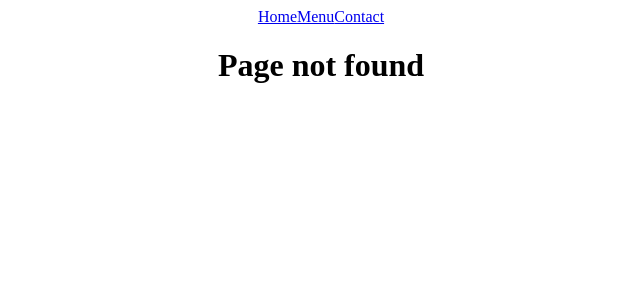
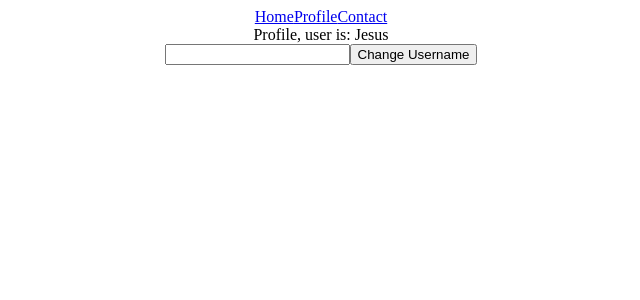
Before and after one commit to Jesus6366/react-pedroTech-course, a React (Create React App) app: page /profile in a window 1280 px wide. Before the commit this address had no page. Shown: the top 300 px of the page, without its empty margins (319-959 px from the left). Built offline with nearby package versions, Linux system fonts and the light colour scheme.

Commit message:
State Management, useContext Hook

```diff
--- a/src/App.js
+++ b/src/App.js
@@ -1,4 +1,4 @@
-import { useState, useEffect } from "react";
+import { useState, useEffect, createContext } from "react";
 import { BrowserRouter as Router, Routes, Route, Link } from "react-router-dom";
 
 import "./App.css";
@@ -6,19 +6,26 @@
 import Menu from "./pages/Menu";
 import Contact from "./pages/Contact";
 import NavBar from "./pages/NavBar";
+import Profile from "./pages/Profile";
+
+export const AppContext = createContext();
 
 function App() {
+  const [username, setUsername] = useState("Jesus");
+
   return (
     <div className="App">
+      <AppContext.Provider value={{ username, setUsername }}>
         <Router>
           <NavBar />
           <Routes>
             <Route path="/" element={<Home />} />
-          <Route path="/menu" element={<Menu />} />
+            <Route path="/profile" element={<Profile />} />
             <Route path="/contact" element={<Contact />} />
             <Route path="*" element={<h1>Page not found</h1>} />
           </Routes>
         </Router>
+      </AppContext.Provider>
     </div>
   );
 }
--- /dev/null
+++ b/src/components/ChangeProfile.jsx
@@ -0,0 +1,18 @@
+import { useState } from "react";
+import { useContext } from "react";
+import { AppContext } from "../App";
+
+const ChangeProfile = () => {
+  const { setUsername } = useContext(AppContext);
+
+  const [newUsername, setUserName] = useState("");
+
+  return (
+    <div>
+      <input type="text" onChange={(e) => setUserName(e.target.value)} />
+      <button onClick={() => setUsername(newUsername)}>Change Username</button>
+    </div>
+  );
+};
+
+export default ChangeProfile;
--- a/src/pages/Home.jsx
+++ b/src/pages/Home.jsx
@@ -1,7 +1,10 @@
 import React from "react";
+import { useContext } from "react";
+import { AppContext } from "../App.js";
 
 const Home = () => {
-  return <h1>This is the home page</h1>;
+  const { username } = useContext(AppContext);
+  return <h1>This is the home page and user is: {username}</h1>;
 };
 
 export default Home;
--- a/src/pages/NavBar.jsx
+++ b/src/pages/NavBar.jsx
@@ -5,7 +5,7 @@
   return (
     <div>
       <Link to={"/"}>Home</Link>
-      <Link to={"/menu"}>Menu</Link>
+      <Link to={"/profile"}>Profile</Link>
       <Link to={"/contact"}>Contact</Link>
     </div>
   );
--- /dev/null
+++ b/src/pages/Profile.jsx
@@ -0,0 +1,16 @@
+import React from "react";
+import ChangeProfile from "../components/ChangeProfile";
+
+import { useContext } from "react";
+import { AppContext } from "../App.js";
+
+const Profile = () => {
+  const { username } = useContext(AppContext);
+  return (
+    <div>
+      Profile, user is: {username} <ChangeProfile />
+    </div>
+  );
+};
+
+export default Profile;
```
Lines whose indentation alone changed are shown as unchanged.
